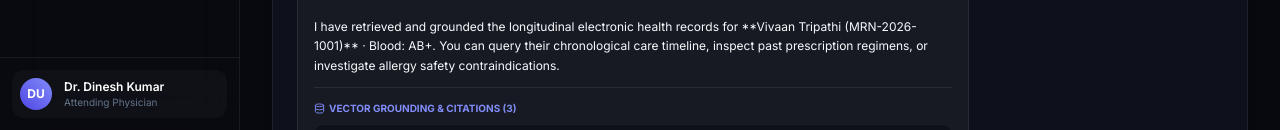
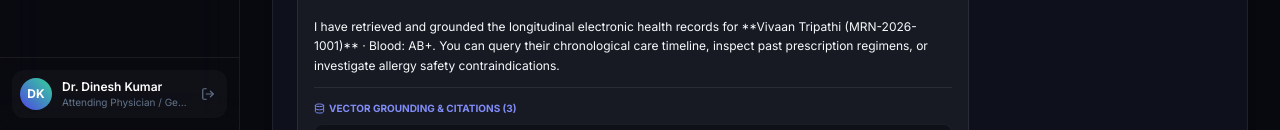
Before and after one commit to Athish2211/PTAIV3, a Next.js app in the folder frontend/: page /ai in a window 1280 px wide. Shown: the part 670-800 px from the top of the page. Built offline with nearby package versions, Linux system fonts and the light colour scheme.

Commit message:
Auto-commit: 2026-10-29 09:57:45

```diff
--- a/frontend/src/components/ui/Sidebar.tsx
+++ b/frontend/src/components/ui/Sidebar.tsx
@@ -148,11 +148,11 @@ export default function Sidebar() {
         })}
       </nav>
 
-      {/* User Footer Profile */}
-      <div className="p-3 border-t border-[var(--border-subtle)]">
-        <div className="flex items-center gap-3 p-2 rounded-xl bg-white/[0.03]">
-          <div className="w-8 h-8 rounded-full bg-gradient-to-tr from-indigo-600 to-indigo-400 flex items-center justify-center font-bold text-xs text-white flex-shrink-0">
-            {role === 'doctor' ? 'DU' : 'AD'}
+      {/* User Footer Profile & Logout */}
+      <div className="p-3 border-t border-[var(--border-subtle)] space-y-2">
+        <div className="flex items-center gap-2.5 p-2 rounded-xl bg-white/[0.03]">
+          <div className="w-8 h-8 rounded-full bg-gradient-to-tr from-indigo-600 to-emerald-400 flex items-center justify-center font-bold text-xs text-white flex-shrink-0 shadow-sm">
+            {initials}
           </div>
           <AnimatePresence>
             {!collapsed && (
@@ -160,17 +160,26 @@ export default function Sidebar() {
                 initial={{ opacity: 0 }}
                 animate={{ opacity: 1 }}
                 exit={{ opacity: 0 }}
-                className="truncate flex-1"
+                className="truncate flex-1 min-w-0"
               >
                 <div className="text-xs font-semibold text-white truncate">
-                  {role === 'doctor' ? 'Dr. Dinesh Kumar' : 'Admin / CMO'}
+                  {displayName}
                 </div>
                 <div className="text-[10px] text-[var(--text-muted)] truncate">
-                  {role === 'doctor' ? 'Attending Physician' : 'Population Analytics'}
+                  {displaySubtitle}
                 </div>
               </motion.div>
             )}
           </AnimatePresence>
+          {!collapsed && (
+            <button
+              onClick={logoutUser}
+              className="text-[var(--text-muted)] hover:text-rose-400 p-1 transition-colors flex-shrink-0"
+              title="Sign Out"
+            >
+              <LogOut size={14} />
+            </button>
+          )}
         </div>
       </div>
     </motion.aside>
```
